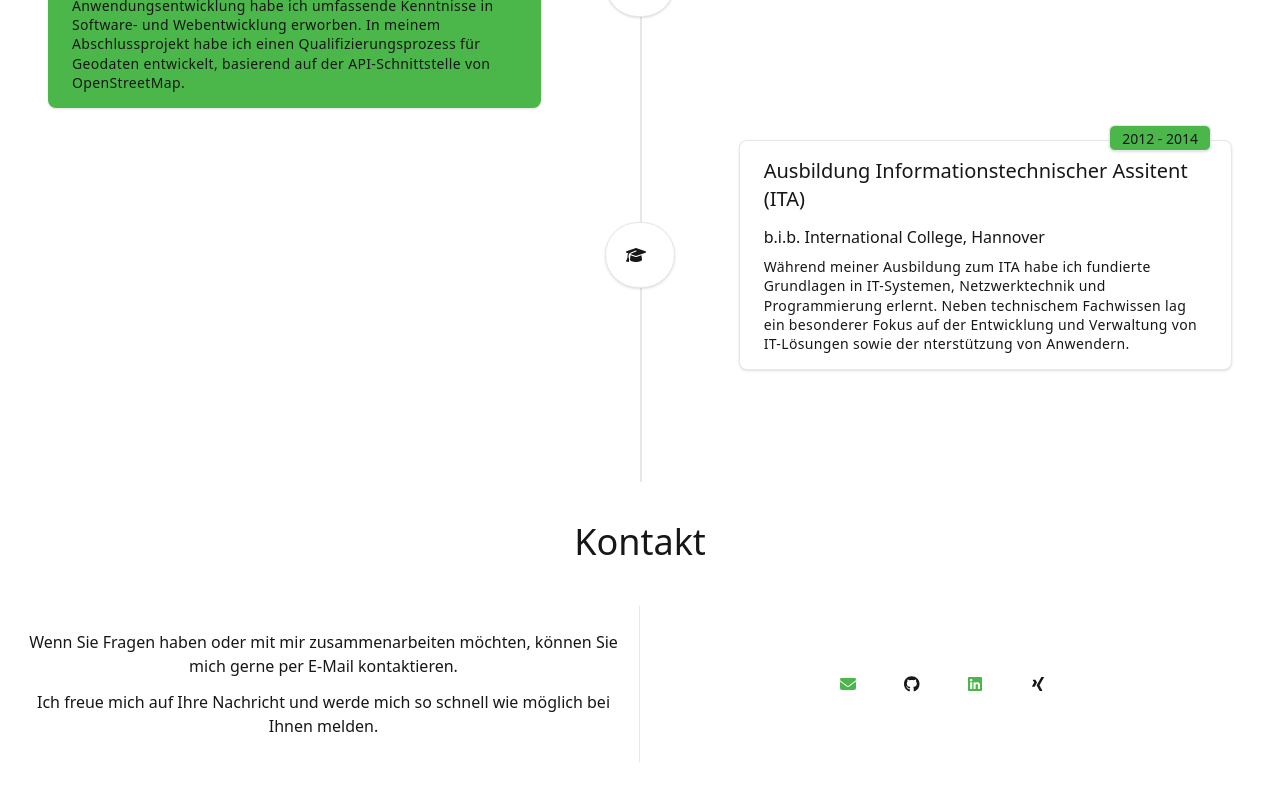
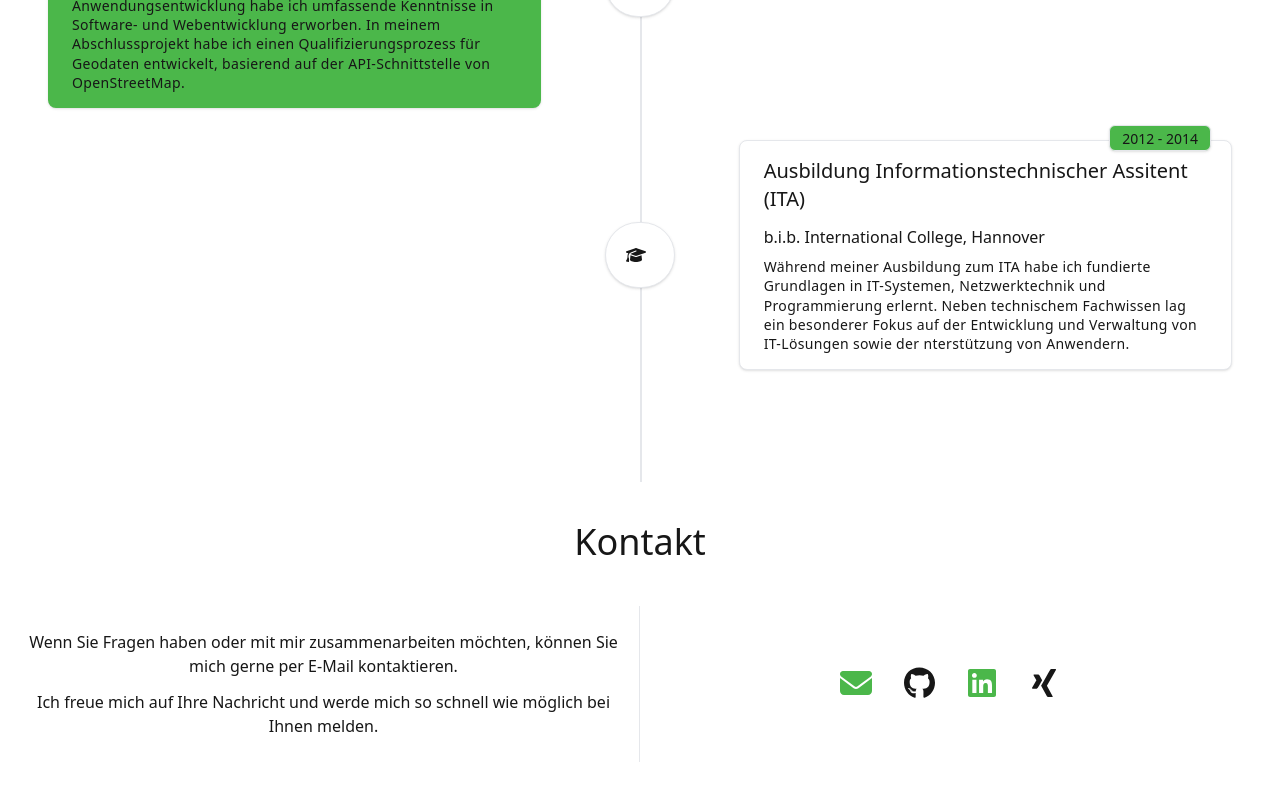
Before and after one commit to pelidigatto/portfolio_v2, a Next.js app: page / in a window 1280 px wide. Shown: the part 2045-2845 px from the top of the page. Built offline with nearby package versions, Linux system fonts and the light colour scheme; no server answers.

Commit message:
[B] Fix contact icon size

```diff
--- a/app/components/Contact/contact.tsx
+++ b/app/components/Contact/contact.tsx
@@ -31,7 +31,7 @@ export default function Contact() {
               href="mailto:florian@thoenelt.dev"
               title={t("contact.link_mail")}
             >
-              <FontAwesomeIcon icon={faEnvelope} className="hightlight" />
+              <FontAwesomeIcon size={"2x"} icon={faEnvelope} className="hightlight" />
             </a>
             <a
               className="w-16 p-3"
@@ -39,7 +39,7 @@ export default function Contact() {
               title={t("contact.link_github")}
               target="_blank"
             >
-              <FontAwesomeIcon icon={faGithub} />
+              <FontAwesomeIcon size={"2x"} icon={faGithub} />
             </a>
             <a
               className="w-16 p-3"
@@ -47,7 +47,7 @@ export default function Contact() {
               title={t("contact.link_linkedin")}
               target="_blank"
             >
-              <FontAwesomeIcon icon={faLinkedin} className="hightlight" />
+              <FontAwesomeIcon size={"2x"} icon={faLinkedin} className="hightlight" />
             </a>
             <a
               className="w-16 p-3"
@@ -55,7 +55,7 @@ export default function Contact() {
               title={t("contact.link_xing")}
               target="_blank"
             >
-              <FontAwesomeIcon icon={faXing} />
+              <FontAwesomeIcon size={"2x"} icon={faXing} />
             </a>
           </div>
         </div>
```
